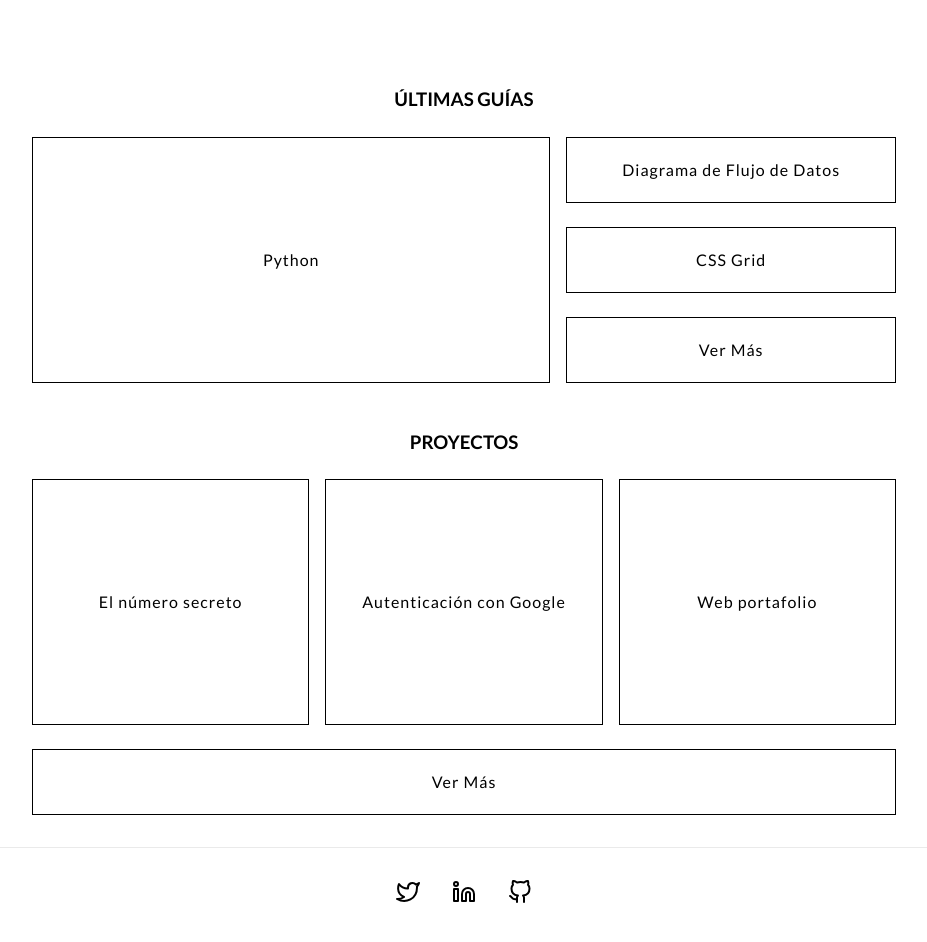
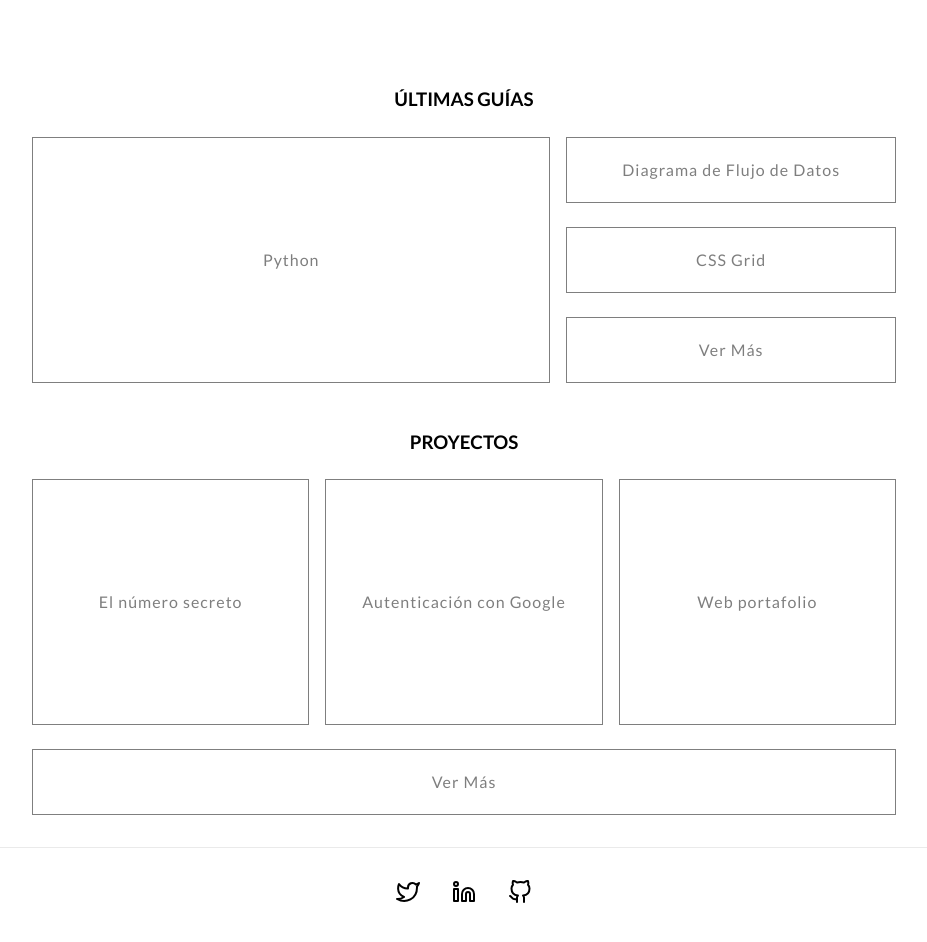
Before and after one commit to Alfacoy/portafolio, a Next.js app: page / in a window 1280 px wide. Shown: the part 760-1702 px from the top of the page, without its empty margins (176-1103 px from the left). Built offline with nearby package versions, Linux system fonts and the light colour scheme.

Commit message:
[Update] Colorines!
- Le agrego un poco de color a las tarjetas para que no quede tan frio. Solamente uso los colores que estan en la ilustración.

- Mañana seguramente este refactorizando el código de la web.

```diff
--- a/components/Guides/index.jsx
+++ b/components/Guides/index.jsx
@@ -12,26 +12,26 @@ const Guides = () => {
         <Card
           title={infoCard[0].title}
           href={infoCard[0].url}
-          custom={style.guide_grid__1}
+          custom={`${style.guide_grid__1} bg__blue`}
         />
 
         <Card
           title={infoCard[1].title}
           href={infoCard[1].url}
-          custom={style.guide_grid__2}
+          custom={`${style.guide_grid__2} bg__blue`}
         />
 
         <Card
           title={infoCard[2].title}
           href={infoCard[2].url}
-          custom={style.guide_grid__3}
+          custom={`${style.guide_grid__3} bg__blue`}
         />
 
         <Card
           title={"Ver Más"}
           href={"/[_path]"}
           path={"/lista de guias"}
-          custom={style.guide_grid__4}
+          custom={`${style.guide_grid__4} bg__yellow`}
         />
       </article>
     </section>
--- a/components/Header/index.jsx
+++ b/components/Header/index.jsx
@@ -33,13 +33,13 @@ const Header = () => (
           <a
             href="files/cv.pdf"
             target="_blank"
-            className="btn"
+            className="btn bg__blue"
             rel="noopener noreferrer"
           >
             Currículum
           </a>
 
-          <a href="#guides" className="btn">
+          <a href="#guides" className="btn bg__yellow">
             Ver Más
           </a>
         </div>
--- a/components/ListProyects/index.jsx
+++ b/components/ListProyects/index.jsx
@@ -5,7 +5,7 @@ const ListProyects = () => {
   const lista = DATA.map((item, index) => {
     return (
       <li key={index}>
-        <Card title={item.title} href={item.url} />
+        <Card title={item.title} href={item.url} custom={"bg__blue"} />
       </li>
     );
   });
--- a/components/Proyects/index.jsx
+++ b/components/Proyects/index.jsx
@@ -13,25 +13,25 @@ const Proyects = () => {
           title={infoCard[0].title}
           href={infoCard[0].url}
           path={"/lista de proyectos"}
-          custom={style.proyect_grid__1}
+          custom={`${style.proyect_grid__1} bg__blue`}
         />
         <Card
           title={infoCard[1].title}
           href={infoCard[1].url}
           path={"/lista de proyectos"}
-          custom={style.proyect_grid__2}
+          custom={`${style.proyect_grid__2} bg__blue`}
         />
         <Card
           title={infoCard[2].title}
           href={infoCard[2].url}
           path={"/lista de proyectos"}
-          custom={style.proyect_grid__3}
+          custom={`${style.proyect_grid__3} bg__blue`}
         />
         <Card
           title={"Ver Más"}
           href={"/[_path]"}
           path={"/lista de proyectos"}
-          custom={style.proyect_grid__4}
+          custom={`${style.proyect_grid__4} bg__yellow`}
         />
       </article>
     </section>
--- a/pages/[_path].jsx
+++ b/pages/[_path].jsx
@@ -18,7 +18,7 @@ const List = () => {
 
         <article>
           <Link href="/">
-            <a className="btn__back">Volver atrás</a>
+            <a className="btn__back bg__yellow">Volver atrás</a>
           </Link>
 
           {_path == "lista de guias" ? <ListGuides /> : <ListProyects />}
--- a/styles/main.scss
+++ b/styles/main.scss
@@ -45,5 +45,34 @@
     color: #fff;
     font-weight: bold;
     opacity: 1;
+    transition: 0.3s linear;
+  }
+
+  .bg__blue {
+    opacity: 0.5;
+  }
+
+  .bg__blue:hover {
+    background-color: #0070f3;
+    color: #fff;
+    font-weight: bold;
+    opacity: 1;
+    transition: 0.3s linear;
+    border: 1px solid rgba($color: #000000, $alpha: 0.1);
+    border-radius: 0.5em;
+  }
+
+  .bg__yellow {
+    opacity: 0.5;
+  }
+
+  .bg__yellow:hover {
+    background-color: #fec2c1;
+    color: #fff;
+    font-weight: bold;
+    opacity: 1;
+    transition: 0.3s linear;
+    border: 1px solid rgba($color: #000000, $alpha: 0.1);
+    border-radius: 0.5em;
   }
 }
```
Also changed, not shown: components/ListGuides/index.jsx (+6 -6 lines).
